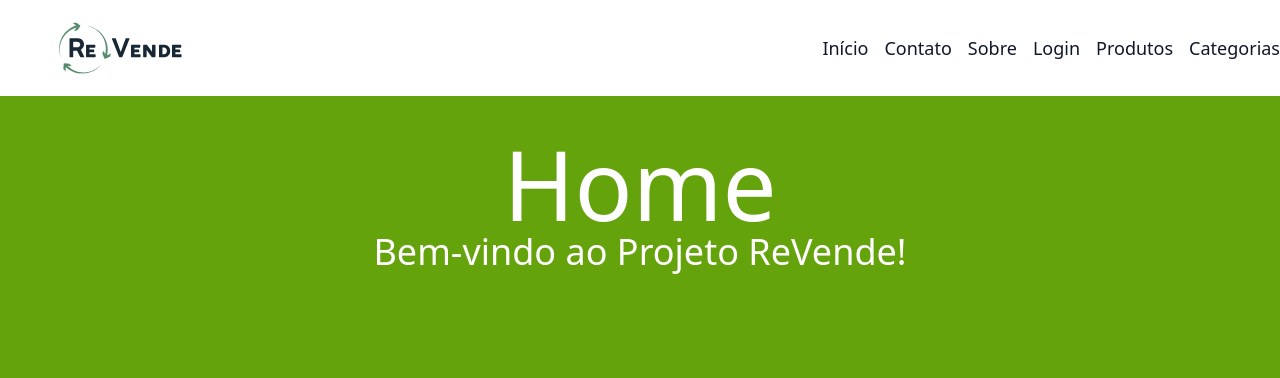
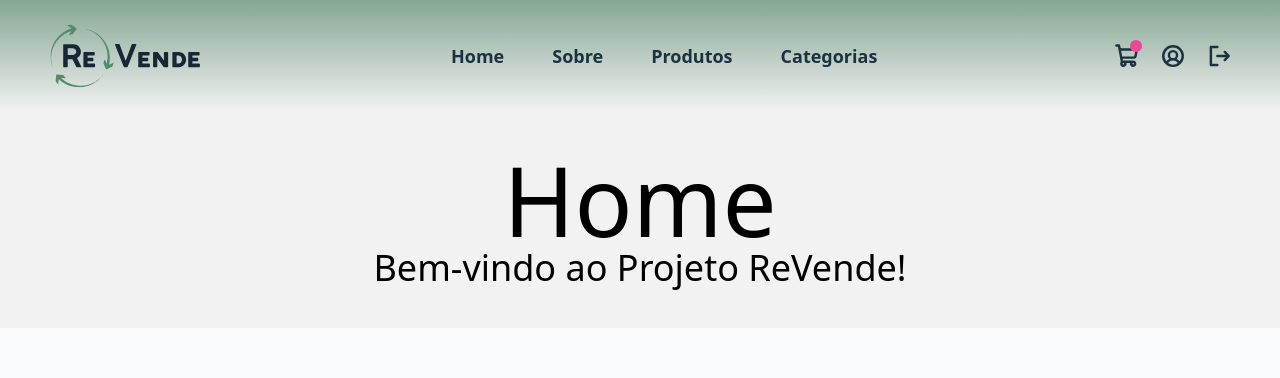
Before and after one commit to ecommerceGrupo03/ReVende-React, a React (Vite) app in the folder ReVende-React/: page / in a window 1280 px wide. Shown: the top 378 px of the page. Built offline with nearby package versions, Linux system fonts and the light colour scheme; no server answers.

Commit message:
style navBar

```diff
--- a/ReVende-React/src/App.tsx
+++ b/ReVende-React/src/App.tsx
@@ -25,7 +25,7 @@ function App() {
 				<ToastContainer />
 				<BrowserRouter>
 					<NavBar />
-					<div className="bg-lime-600 size-auto">
+					<div className="bg-gray-50 size-auto">
 						<Routes>
 							<Route path="/" element={<Home />} />
 							<Route path="/contact" element={<Contact />} />
--- a/ReVende-React/src/components/navBar/NavBar.tsx
+++ b/ReVende-React/src/components/navBar/NavBar.tsx
@@ -1,8 +1,10 @@
+
 import { useContext } from 'react';
 import { Link, useNavigate } from 'react-router-dom';
 import { AuthContext } from '../../contexts/AuthContext';
-import logoRevende from '../../assets/logoRevende.svg';
+import logoRevende from '../../assets/logoRevende-nobg.svg';
 import { toastAlerta } from '../../util/toastAlerta';
+import { ShoppingCart, SignOut, UserCircle } from '@phosphor-icons/react';
 
 function NavBar() {
 	const navigate = useNavigate();
@@ -17,48 +19,67 @@ function NavBar() {
 
 	return (
 		<>
-			<div className="w-full bg-[#FFF] text-slate-900 flex py-4 justify-center">
-				<div className="w-full container flex justify-between text-lg items-center">
-					<Link to="/home">
-						<div className="text-2xl font-bold uppercase text-[#1C3240]">
-							<img src={logoRevende} alt="Logo Revende" className="w-1/2" />
-						</div>
+<div className="flex flex-wrap place-items-center">
+  <section className="relative mx-auto">
+
+      {/* <!-- navbar --> */}
+    <nav className="flex justify-between bg-gradient-to-b from-[#85A693] to-[#f2f2f2] text-[#1C3240] w-screen">
+      <div className="px-5 xl:px-12 py-6 flex w-full items-center">
+        <a className="text-3xl font-bold font-heading" href="#">
+
+           <img className="h-16" src={logoRevende} alt="logo"/>
+        </a>
+        {/* <!-- Nav Links --> */}
+        <ul className="hidden md:flex px-4 mx-auto font-semibold text-lg space-x-12">
+          <li><Link to="/home" className=" hover:text-black  hover:underline">Home</Link></li>
+          <li><Link to="/about" className="hover:text-black  hover:underline">Sobre</Link></li>
+          <li><Link to="/produtos" className="hover:text-black  hover:underline">Produtos</Link></li>
+          <li><Link to="/categorias" className="hover:text-black hover:underline">Categorias</Link></li>
+        </ul>
+        {/* <!-- Header Icons --> */}
+        <div className="hidden xl:flex items-center space-x-5 items-center">
+
+          <a className="flex items-center hover:text-gray-600" href="#">
+					<ShoppingCart size={26} color="#1C3240" weight="bold" />
+
+            <span className="flex absolute -mt-5 ml-4">
+              <span className="animate-ping absolute inline-flex h-3 w-3 rounded-full bg-pink-400 opacity-75"></span>
+                <span className="relative inline-flex rounded-full h-3 w-3 bg-pink-500">
+                </span>
+              </span>
+          </a>
+          {/* <!-- Perfil     --> */}
+          <Link to="/perfil" className="flex items-center hover:text-gray-600">
+					<UserCircle size={26} color="#1C3240" weight="bold" />
           </Link>
 
-					<div className="flex gap-4">
-						<Link to="/home" className="hover:underline">
-							Início
+          <Link to='' onClick={logout} className="hover:text-gray-600" >
+					< SignOut size={26} color="#1C3240" weight="bold" />
           </Link>
-						<Link to="/contact" className="hover:underline">
-							Contato
-						</Link>
-						<Link to="/about" className="hover:underline">
-							Sobre
-						</Link>
-						{(usuario == null || usuario.id == 0) && (
-							<Link to="/login" className="hover:underline">
-								Login
-							</Link>
-						)}
-						<Link to="/produtos" className="hover:underline cursor-pointer">
-							Produtos
-						</Link>
-						<Link to="/categorias" className="hover:underline cursor-pointer">
-							Categorias
-						</Link>
-						{usuario != null && usuario.id != 0 && (
-							<>
-								<Link to="/perfil" className="hover:underline cursor-pointer">
-									Perfil
-								</Link>
-								<Link to="" onClick={logout} className="hover:underline">
-									Sair
-								</Link>
-							</>
-						)}
+
         </div>
       </div>
+      {/* <!-- Responsive navbar --> */}
+      <a className="xl:hidden flex mr-6 items-center" href="#">
+        <svg xmlns="http://www.w3.org/2000/svg" className="h-6 w-6 hover:text-gray-200" fill="none" viewBox="0 0 24 24" stroke="currentColor">
+          <path stroke-linecap="round" stroke-linejoin="round" stroke-width="2" d="M3 3h2l.4 2M7 13h10l4-8H5.4M7 13L5.4 5M7 13l-2.293 2.293c-.63.63-.184 1.707.707 1.707H17m0 0a2 2 0 100 4 2 2 0 000-4zm-8 2a2 2 0 11-4 0 2 2 0 014 0z" />
+        </svg>
+        <span className="flex absolute -mt-5 ml-4">
+          <span className="animate-ping absolute inline-flex h-3 w-3 rounded-full bg-pink-400 opacity-75"></span>
+          <span className="relative inline-flex rounded-full h-3 w-3 bg-pink-500">
+          </span>
+        </span>
+      </a>
+      <a className="navbar-burger self-center mr-12 xl:hidden" href="#">
+          <svg xmlns="http://www.w3.org/2000/svg" className="h-6 w-6 hover:text-gray-200" fill="none" viewBox="0 0 24 24" stroke="currentColor">
+              <path stroke-linecap="round" stroke-linejoin="round" stroke-width="2" d="M4 6h16M4 12h16M4 18h16" />
+          </svg>
+      </a>
+    </nav>
+
+  </section>
 </div>
+
 </>
 );
 }
--- a/ReVende-React/src/pages/home/Home.tsx
+++ b/ReVende-React/src/pages/home/Home.tsx
@@ -3,10 +3,10 @@ import ListaProduto from "../../components/produto/listaProduto/ListaProduto"
 const Home = () => {
   return (
     <>
-    <div className="py-10 flex content-center bg-lime-600 flex-col items-center justify-center">
-      <h1 className="text-8xl text-white">Home</h1>
+    <div className="py-10 flex content-center bg-[#F2F2F2] flex-col items-center justify-center">
+      <h1 className="text-8xl text-black">Home</h1>
 
-      <h3 className="text-4xl text-white">Bem-vindo ao Projeto ReVende!</h3>
+      <h3 className="text-4xl text-black">Bem-vindo ao Projeto ReVende!</h3>
       </div>
 
       <ListaProduto/>
```
Also changed, not shown: ReVende-React/src/assets/logoRevende-nobg.svg (added). Lines whose indentation alone changed are shown as unchanged.
